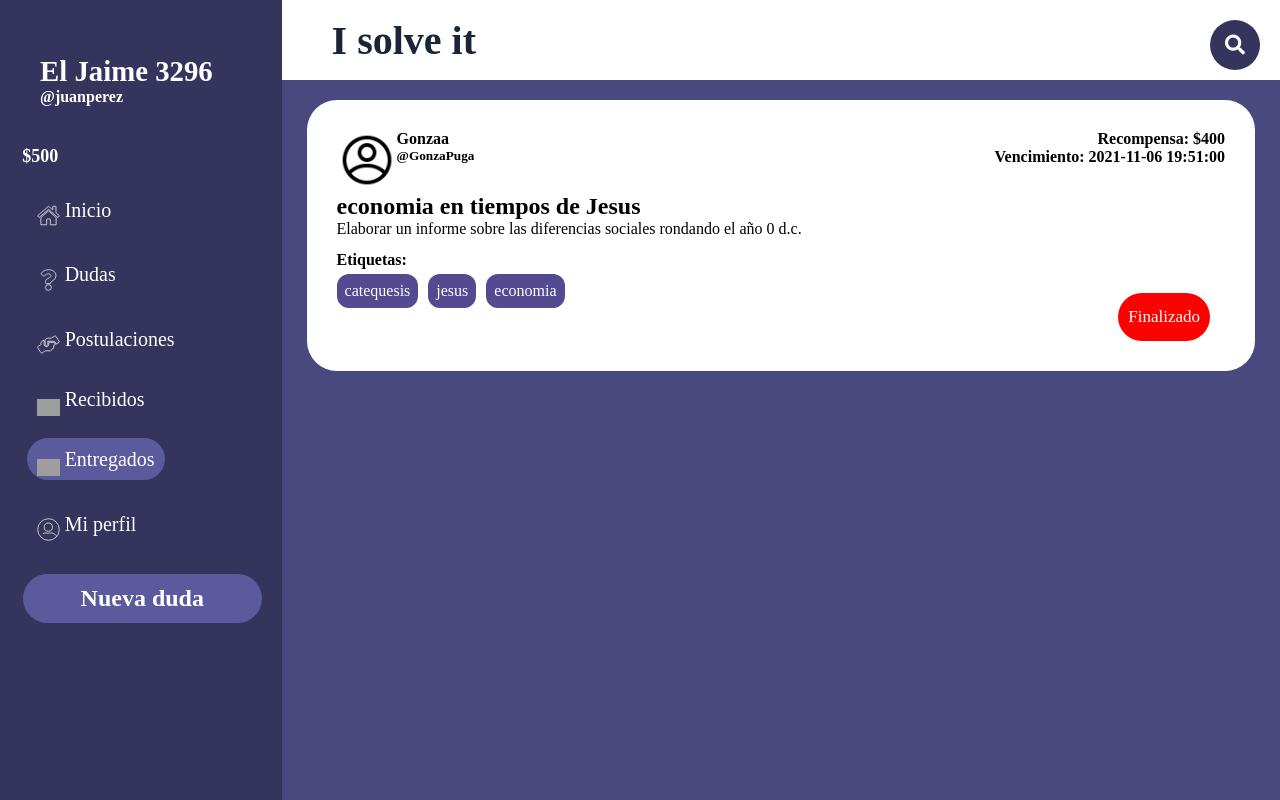
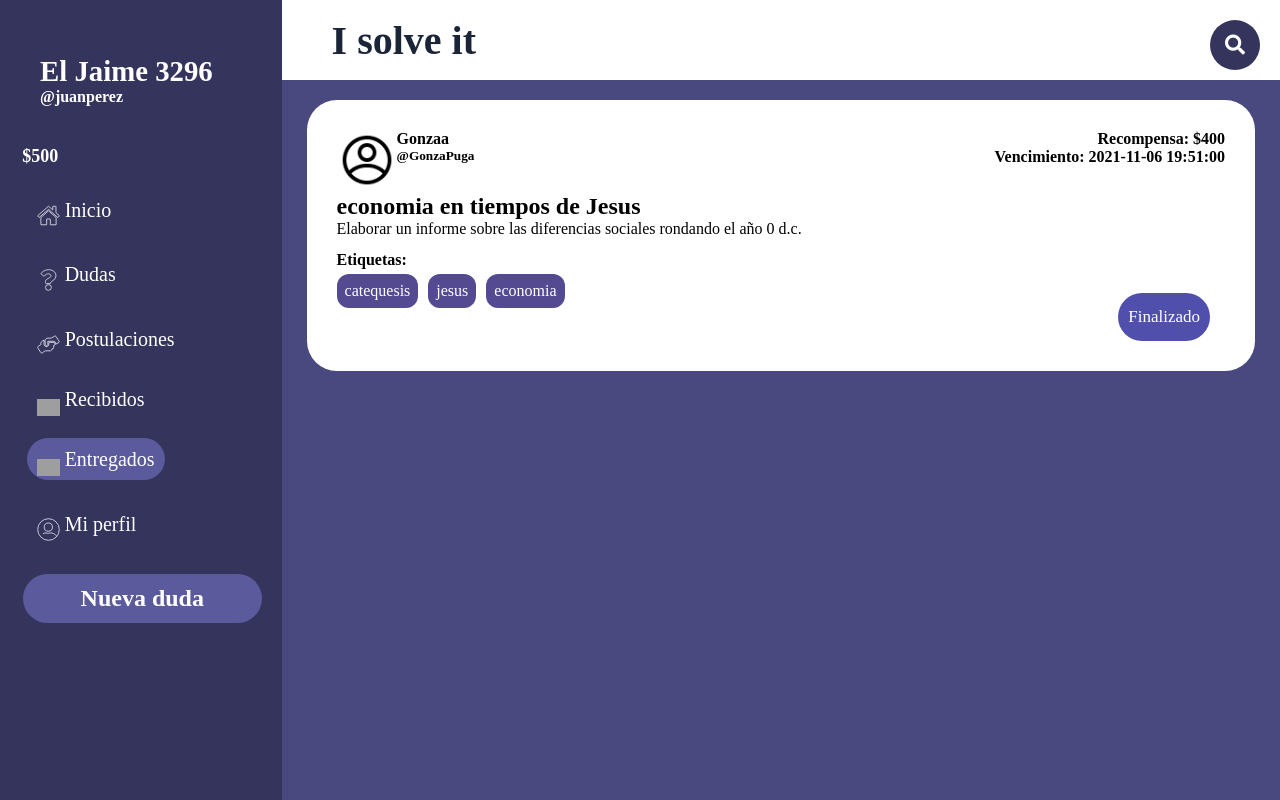
Before and after one commit to Nasher3296/ISolveIt, a PHP site: page /PaginasBalsamiq/entregados.php in a window 1280 px wide. Run offline with PHP 8.4, Linux system fonts and the light colour scheme; a user stored in the database is signed in; data comes from the database, SQL or seed files in the repository; some libraries are stand-ins or nearby versions; grey boxes are pictures that could not be loaded.

Commit message:
cambio de color

```diff
--- a/PaginasBalsamiq/entregados.php
+++ b/PaginasBalsamiq/entregados.php
@@ -114,7 +114,7 @@
                         ';
                             echo'
                                 <div class="postularDiv">
-                                    <input value="Finalizado" type="submit" class="postularBtn" name="verPostulantes" style="background-color:red">
+                                    <input value="Finalizado" type="submit" class="postularBtn" name="verPostulantes" style="background-color:#5050ac">
                                 </div>
                             ';
                         }
--- a/PaginasBalsamiq/recibidos.php
+++ b/PaginasBalsamiq/recibidos.php
@@ -115,7 +115,7 @@
                             ';
                                 echo'
                                     <div class="postularDiv">
-                                        <input value="Recibido" type="submit" class="postularBtn" name="verPostulantes" style="background-color:red">
+                                        <input value="Recibido" type="submit" class="postularBtn" name="verPostulantes" style="background-color:#5050ac">
                                     </div>
                                 ';
                             }
```
